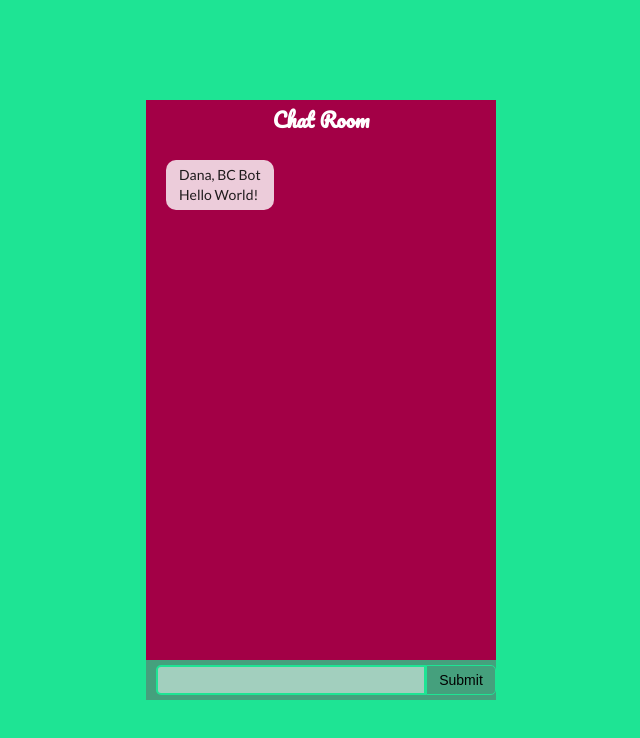
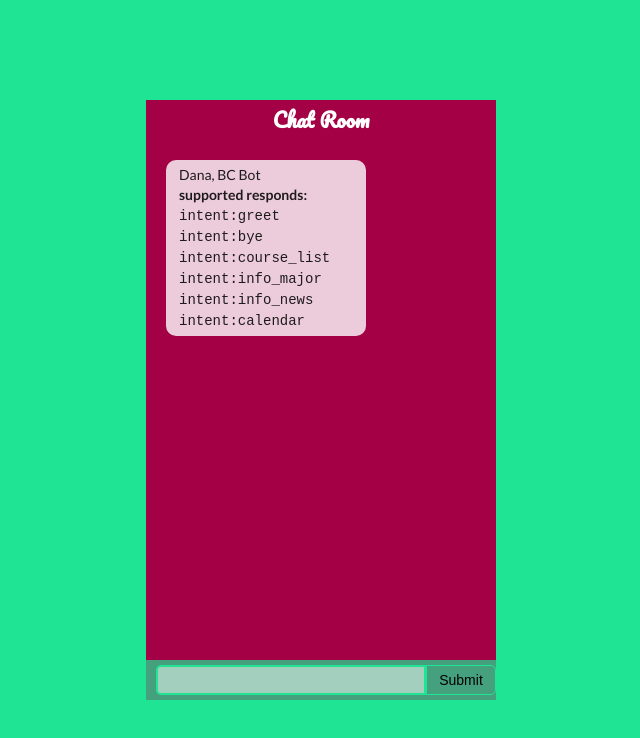
Before and after one commit to 4900ChatBot/chatbot_frontend, a React (Create React App) app in the folder chatbot-frontend/: page / in a window 1280 px wide. Shown: the top 738 px of the page, without its empty margins (319-959 px from the left). Built offline with nearby package versions, Linux system fonts and the light colour scheme.

Commit message:
update initial msg

```diff
--- a/chatbot-frontend/src/components/ChatDisplay.js
+++ b/chatbot-frontend/src/components/ChatDisplay.js
@@ -9,7 +9,17 @@ class ChatDisplay extends React.Component {
 
 		const chats = [{
 				username: 'Dana, BC Bot',
-				content: <p>Hello World!</p>
+				content: <div>
+					<div><b>supported responds:</b></div>
+					<code>
+						intent:greet
+						intent:bye
+						intent:course_list
+						intent:info_major
+						intent:info_news
+						intent:calendar
+					</code>
+				</div>
 			}]
 		this.state = {
 			messages:chats
```
